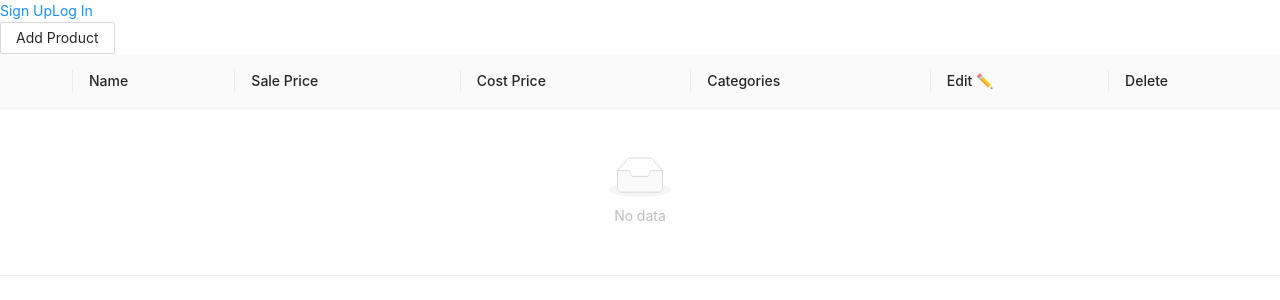
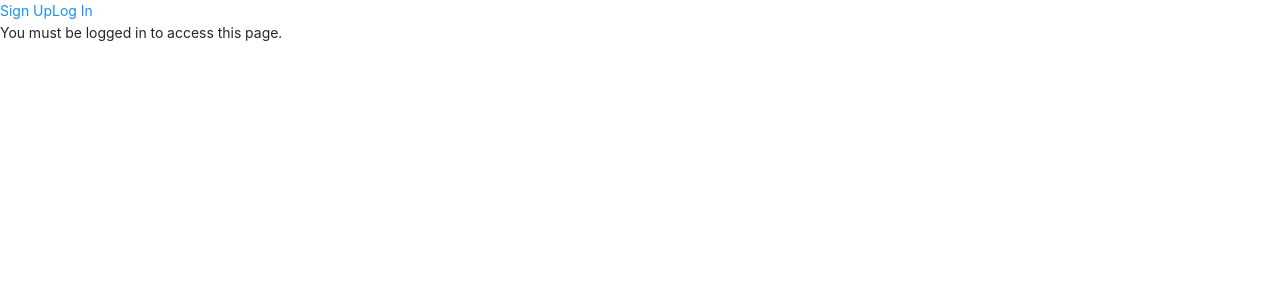
Before and after one commit to KarlaDampilag/hecks, a React (Create React App) app in the folder frontend/: page /products in a window 1280 px wide. Shown: the top 300 px of the page. Built offline with nearby package versions, Linux system fonts and the light colour scheme.

Commit message:
adds authentication check on Products page

```diff
--- a/frontend/src/components/Products.tsx
+++ b/frontend/src/components/Products.tsx
@@ -27,6 +27,12 @@ const Products = () => {
     const { data, loading, error } = useQuery(ALL_PRODUCTS_QUERY);
     const products = data ? data.products : null;
 
+    return (
+        <userContext.Consumer>
+            {value => {
+                if (!value) {
+                    return <p>You must be logged in to access this page.</p>
+                }
                 return (
                     <>
                         <AddProductButton />
@@ -87,6 +93,9 @@ const Products = () => {
                             ]}
                         />
                     </>
+                );
+            }}
+        </userContext.Consumer>
     )
 }
 export default Products;
```
Lines whose indentation alone changed are shown as unchanged.
